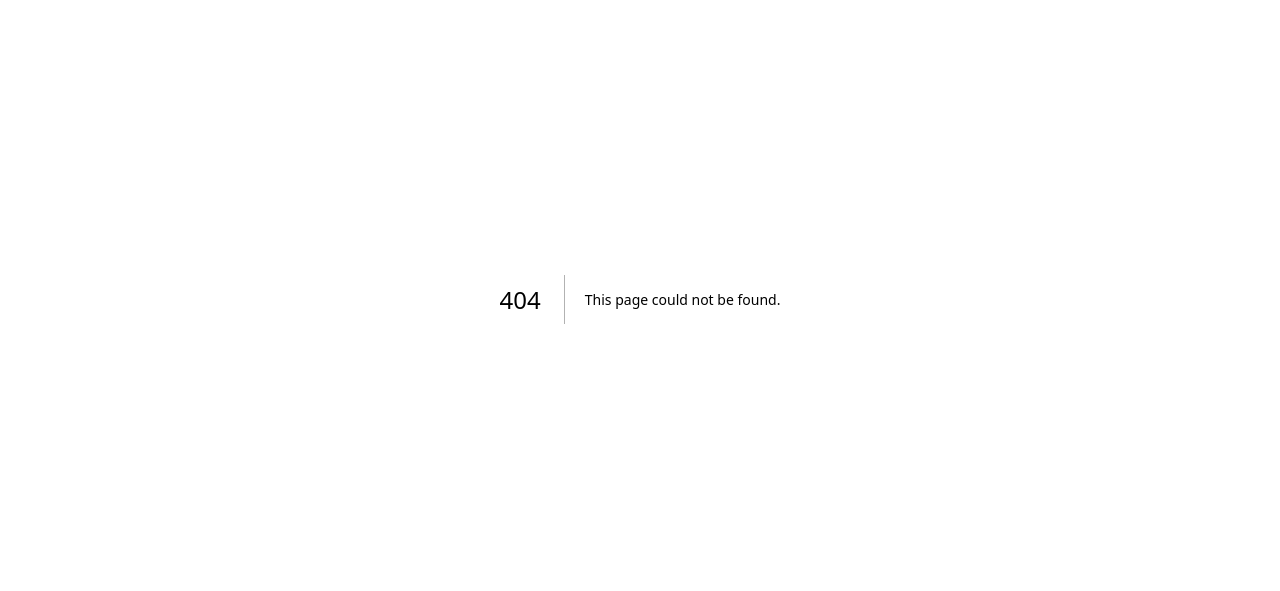
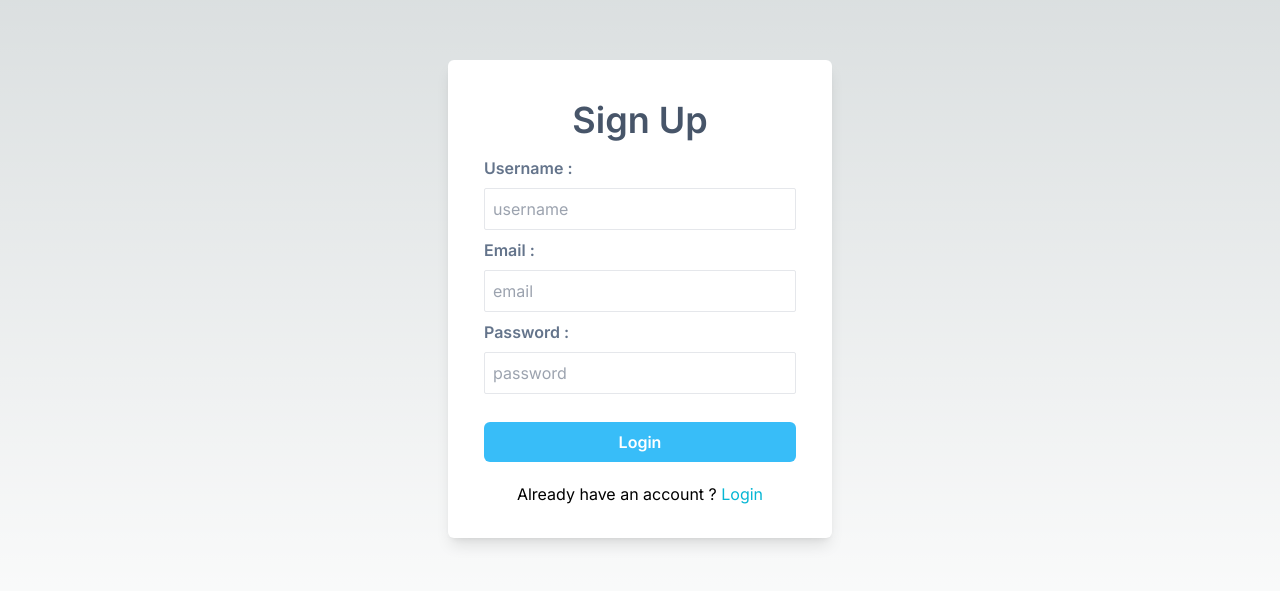
Before and after one commit to gitThi254/login_01, a Next.js app: page /signup in a window 1280 px wide. Before the commit this address had no page. Shown: the part 101-692 px from the top of the page. Built offline with nearby package versions, Linux system fonts and the light colour scheme.

Commit message:
version-1

```diff
--- /dev/null
+++ b/app/api/users/signup/route.ts
@@ -0,0 +1,39 @@
+import bcryptjs from "bcryptjs";
+import User from "@/models/userModels";
+import { connect } from "@/dbConfig/dbConfig";
+import { NextRequest, NextResponse } from "next/server";
+connect();
+export async function POST(request: NextRequest) {
+  try {
+    const reqBody = await request.json();
+    const { username, email, password } = reqBody;
+    console.log(reqBody);
+    const user = await User.findOne({ email });
+    if (user) {
+      return NextResponse.json(
+        {
+          error: "User already exist",
+        },
+        { status: 400 }
+      );
+    }
+    const salt = await bcryptjs.genSalt(10);
+    const hashedPassword = await bcryptjs.hash(password, salt);
+    const newUser = new User({
+      username,
+      email,
+      password: hashedPassword,
+    });
+    const saveUser = await newUser.save();
+    return NextResponse.json(
+      {
+        message: "User created successfully",
+        success: true,
+        saveUser,
+      },
+      { status: 201 }
+    );
+  } catch (error: any) {
+    return NextResponse.json({ error: error.mesage }, { status: 500 });
+  }
+}
--- /dev/null
+++ b/app/login/page.tsx
@@ -0,0 +1,48 @@
+import Link from "next/link";
+import React from "react";
+
+const LoginPage = () => {
+  return (
+    <div className='min-h-screen grid place-content-center'>
+      <div className='w-96 flex flex-col items-center bg-white px-2 py-8 rounded-md shadow-lg'>
+        <form className='w-full flex flex-col gap-y-2 px-7'>
+          <h1 className='w-full text-4xl text-slate-600 text-center font-semibold my-2'>
+            Login
+          </h1>
+          <label htmlFor='email' className='text-slate-500 font-semibold'>
+            Email :
+          </label>
+          <input
+            type='email'
+            id='email'
+            placeholder='email'
+            className='p-2 border outline-none rounded-sm focus:ring-2 focus:ring-blue-400'
+          />
+          <label htmlFor='password' className='text-slate-500 font-semibold'>
+            Password :
+          </label>
+          <input
+            type='password'
+            id='password'
+            placeholder='password'
+            className='p-2 border outline-none rounded-sm focus:ring-2 focus:ring-blue-400'
+          />
+
+          <button className='bg-sky-500 hover:bg-sky-400 text-white font-semibold px-4 py-2 rounded-md my-5'>
+            Login
+          </button>
+        </form>
+        <div>
+          <h1>
+            Not a email ?{" "}
+            <Link href='/signup' className='text-cyan-500'>
+              Signup now
+            </Link>
+          </h1>
+        </div>
+      </div>
+    </div>
+  );
+};
+
+export default LoginPage;
--- /dev/null
+++ b/app/profile/page.tsx
@@ -0,0 +1,7 @@
+import React from "react";
+
+const ProfilePage = () => {
+  return <div>page page</div>;
+};
+
+export default ProfilePage;
--- /dev/null
+++ b/app/signup/page.tsx
@@ -0,0 +1,92 @@
+"use client";
+import Link from "next/link";
+import React, { useState } from "react";
+import { useRouter } from "next/navigation";
+import axios from "axios";
+
+const SignupPage = () => {
+  const router = useRouter();
+  const [user, setUser] = useState({
+    email: "",
+    password: "",
+    username: "",
+  });
+
+  const [loading, setLoading] = useState(false);
+
+  const handleClickSubmit = async (e: any) => {
+    e.preventDefault();
+    try {
+      setLoading(true);
+      const res = await axios.post("/api/users/signup", user);
+      console.log("Signup success", res.data);
+      router.push("/login");
+    } catch (error: any) {
+      console.log("error signup : ", error);
+    } finally {
+      setLoading(false);
+    }
+  };
+
+  return (
+    <div className='min-h-screen grid place-content-center'>
+      <div className='w-96 flex flex-col items-center bg-white px-2 py-8 rounded-md shadow-lg'>
+        <form
+          className='w-full flex flex-col gap-y-2 px-7'
+          onSubmit={handleClickSubmit}
+        >
+          <h1 className='w-full text-4xl text-slate-600 text-center font-semibold my-2'>
+            {loading ? "Processing" : "Sign Up"}
+          </h1>
+          <label htmlFor='username' className='text-slate-500 font-semibold'>
+            Username :
+          </label>
+          <input
+            type='text'
+            id='username'
+            placeholder='username'
+            value={user.username}
+            onChange={(e) => setUser({ ...user, username: e.target.value })}
+            className='p-2 border outline-none rounded-sm focus:ring-2 focus:ring-blue-400'
+          />
+          <label htmlFor='email' className='text-slate-500 font-semibold'>
+            Email :
+          </label>
+          <input
+            type='email'
+            id='email'
+            placeholder='email'
+            value={user.email}
+            onChange={(e) => setUser({ ...user, email: e.target.value })}
+            className='p-2 border outline-none rounded-sm focus:ring-2 focus:ring-blue-400'
+          />
+          <label htmlFor='password' className='text-slate-500 font-semibold'>
+            Password :
+          </label>
+          <input
+            type='password'
+            id='password'
+            value={user.password}
+            onChange={(e) => setUser({ ...user, password: e.target.value })}
+            placeholder='password'
+            className='p-2 border outline-none rounded-sm focus:ring-2 focus:ring-blue-400'
+          />
+
+          <button className='bg-sky-400 hover:bg-sky-500 text-white font-semibold px-4 py-2 rounded-md my-5'>
+            Login
+          </button>
+        </form>
+        <div>
+          <h1>
+            Already have an account ?{" "}
+            <Link href='/login' className='text-cyan-500'>
+              Login
+            </Link>
+          </h1>
+        </div>
+      </div>
+    </div>
+  );
+};
+
+export default SignupPage;
--- /dev/null
+++ b/dbConfig/dbConfig.js
@@ -0,0 +1,22 @@
+import mongoose from "mongoose";
+export async function connect() {
+  try {
+    mongoose.connect(process.env.MONGO_URI, {
+      useNewUrlParser: true,
+    });
+    mongoose.set("strictQuery", false);
+    const connection = mongoose.connection;
+    connection.on("connected", () => {
+      console.log("Mongo Db Connected successfully");
+    });
+    connection.on("error", (err) => {
+      console.log(
+        "MongoDB connected error. Please make sure MongoDb connection error. Please make sure MongoDb is running ",
+        err
+      );
+      process.exit();
+    });
+  } catch (error) {
+    console.log(error);
+  }
+}
--- /dev/null
+++ b/models/userModels.js
@@ -0,0 +1,37 @@
+import mongoose from "mongoose";
+const userSchema = new mongoose.Schema({
+  username: {
+    type: String,
+    require: [true, "Please provide a username"],
+    unique: true,
+  },
+  email: {
+    type: String,
+    required: [true, "Pleaes provide a email"],
+    unique: true,
+  },
+  password: {
+    type: String,
+    required: [true, "Pleaes provide a password"],
+  },
+  // xac minh
+  isVerfied: {
+    type: Boolean,
+    default: false,
+  },
+  isAdmin: {
+    type: Boolean,
+    default: false,
+  },
+  //   quen ma thong bao
+  forgotPasswordToken: String,
+  // quên mật khẩu mã thông báo hết hạn
+  forgotPasswordTokenExpiry: Date,
+  //xác minh mã thông báo
+  verifyToken: String,
+  //xac minh thong bao het han
+  verifyTokenExpiry: Date,
+});
+
+const User = mongoose.models.users || mongoose.model("users", userSchema);
+export default User;
--- a/package.json
+++ b/package.json
@@ -9,12 +9,16 @@
     "lint": "next lint"
   },
   "dependencies": {
+    "@types/bcryptjs": "^2.4.2",
     "@types/node": "20.5.1",
     "@types/react": "18.2.20",
     "@types/react-dom": "18.2.7",
     "autoprefixer": "10.4.15",
+    "axios": "^1.4.0",
+    "bcryptjs": "^2.4.3",
     "eslint": "8.47.0",
     "eslint-config-next": "13.4.19",
+    "moongose": "^1.0.0",
     "next": "13.4.19",
     "postcss": "8.4.28",
     "react": "18.2.0",
```
Also changed, not shown: 1 other file (tests, documents, lock files or other folders).
